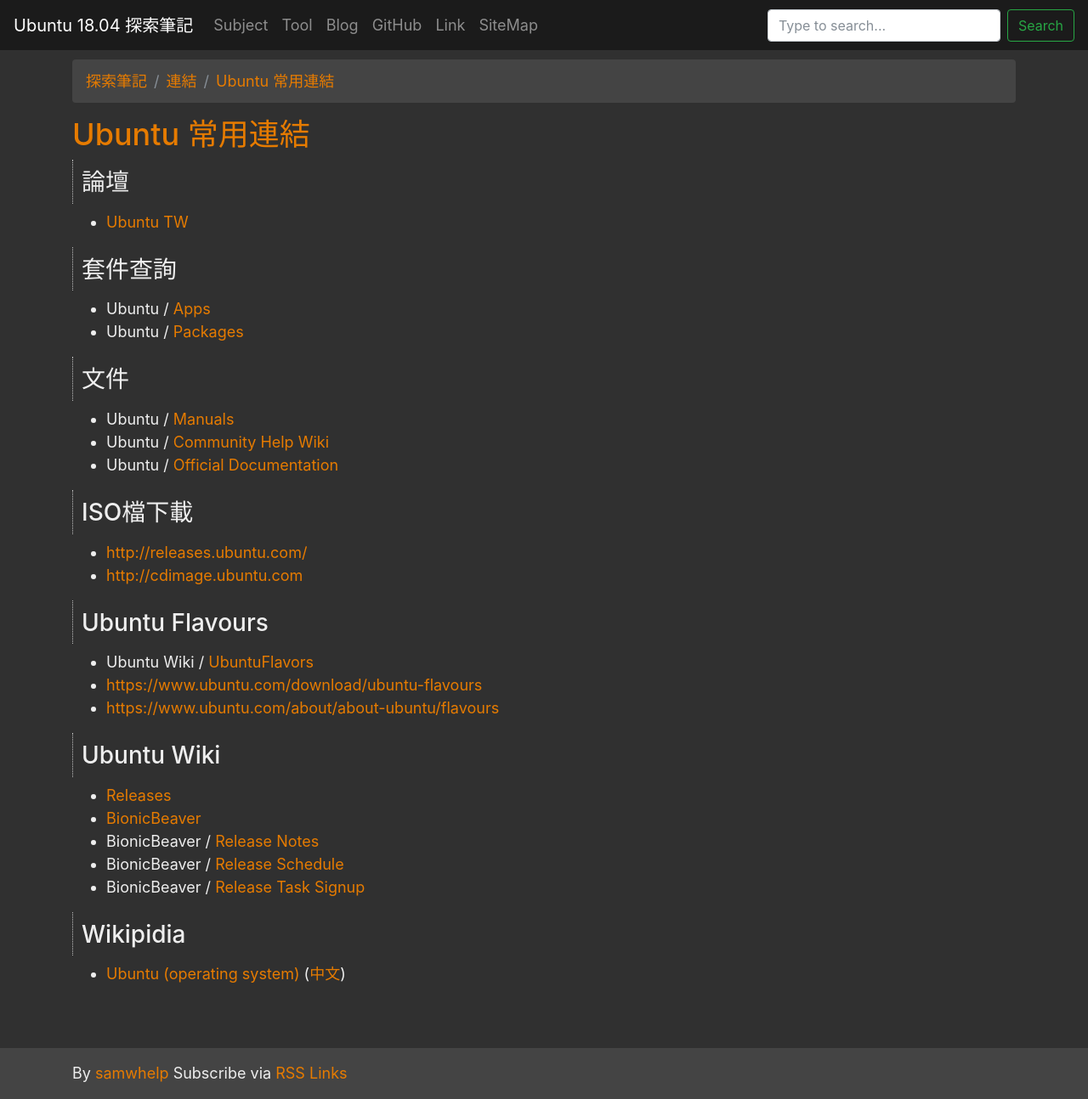
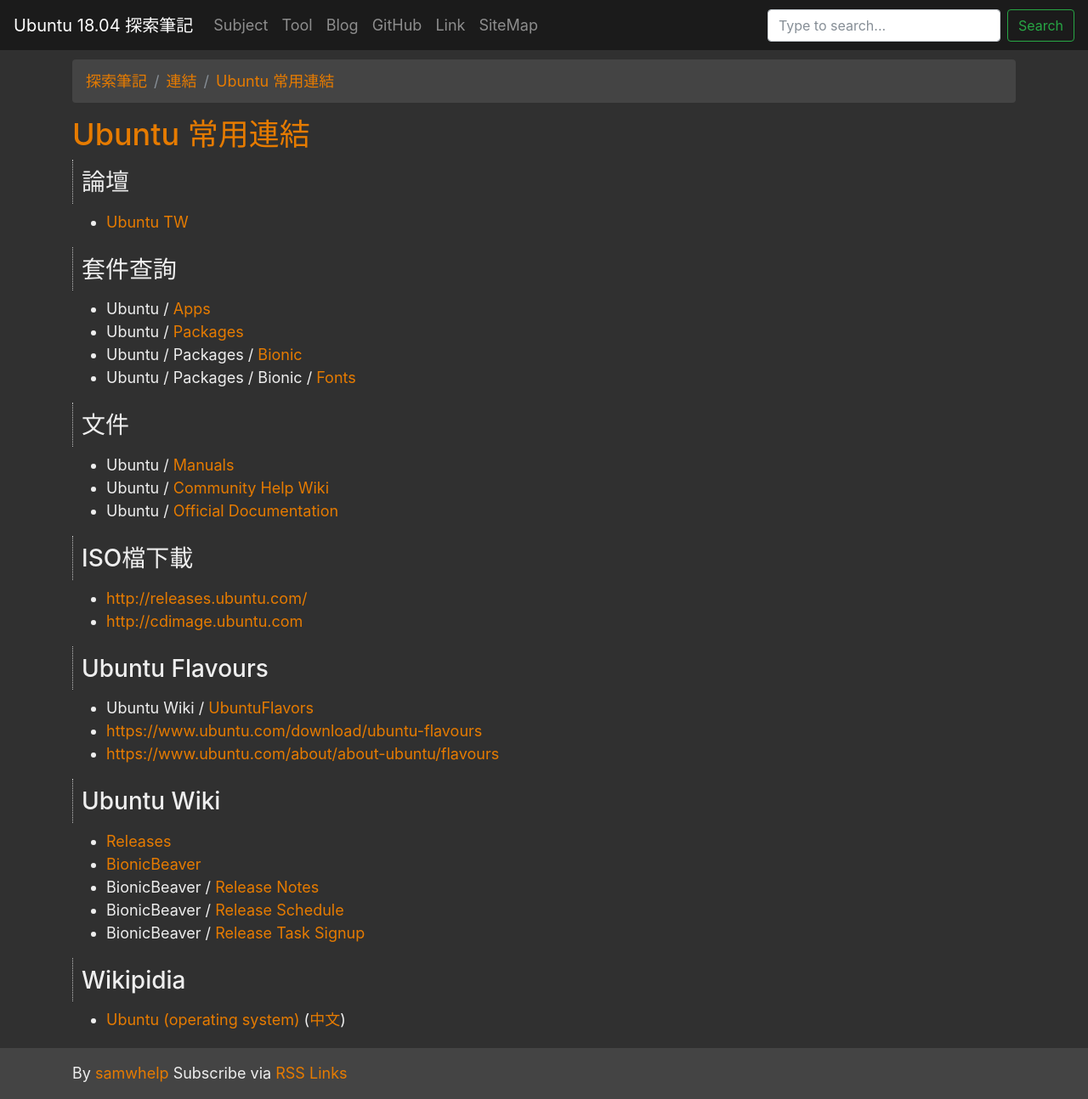
Before and after one commit to samwhelp/note-ubuntu-18.04, a Jekyll site: the page built from read/link/ubuntu/index.md, in a window 1280 px wide and 1294 px high. Shown: the whole window at 85% size. Built offline with Jekyll 4.4.1, drawn with Linux system fonts in a browser that asks for light colours; nearby versions of some CDN libraries.

Commit message:
add link

```diff
--- a/read/link/ubuntu/index.md
+++ b/read/link/ubuntu/index.md
@@ -20,7 +20,8 @@ source_url: '/read/link/ubuntu/index.md'
 
 * Ubuntu / [Apps](https://apps.ubuntu.com/cat/)
 * Ubuntu / [Packages](http://packages.ubuntu.com/)
-
+* Ubuntu / Packages / [Bionic](https://packages.ubuntu.com/bionic/)
+* Ubuntu / Packages / Bionic / [Fonts](https://packages.ubuntu.com/bionic/fonts/)
 
 ## 文件
 
```
